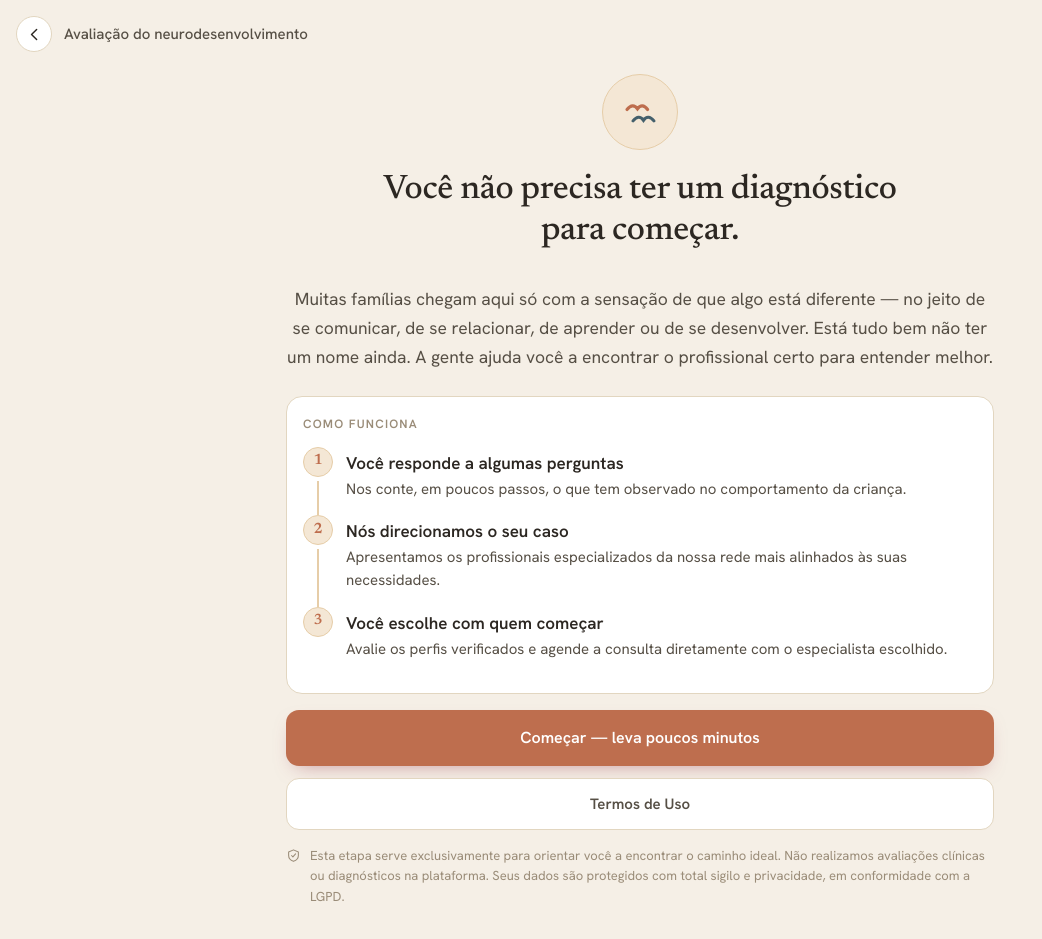
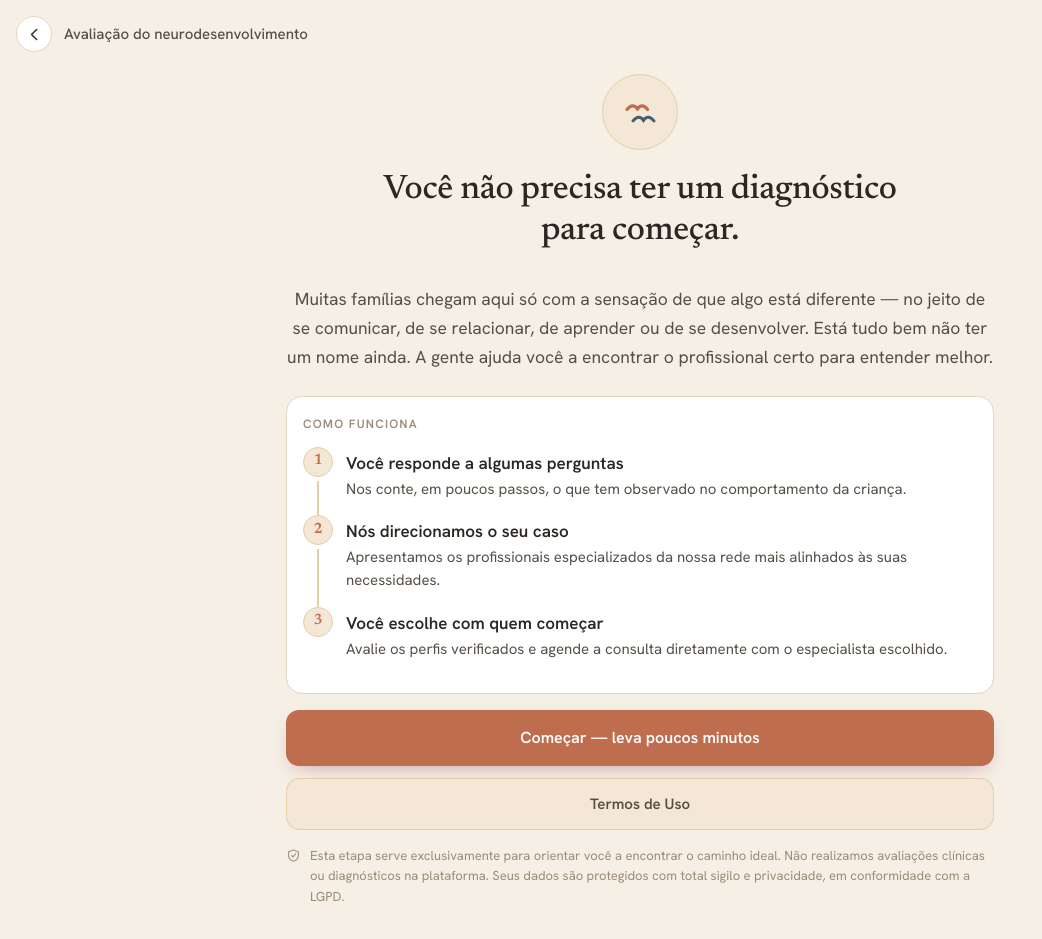
Before and after one commit to kirisaude/kiri-site, a Next.js app: page /avaliacao in a window 1280 px wide. Shown: the whole page, without its empty margins (0-1042 px from the left). Built offline with nearby package versions, Linux system fonts and the light colour scheme.

Commit message:
Botão Termos de Uso: cor bege wash-quente

```diff
--- a/src/app/avaliacao/page.tsx
+++ b/src/app/avaliacao/page.tsx
@@ -64,7 +64,7 @@ export default function AvaliacaoPage() {
           </Link>
           <a
             href="/termos"
-            className="block w-full text-center font-semibold text-[15px] text-cinza-texto bg-white border border-linha rounded-[13px] py-3.5 no-underline hover:bg-areia transition-colors"
+            className="block w-full text-center font-semibold text-[15px] text-cinza-texto bg-wash-quente border border-borda-quente rounded-[13px] py-3.5 no-underline hover:bg-[#EFE6D6] transition-colors"
           >
             Termos de Uso
           </a>
```
